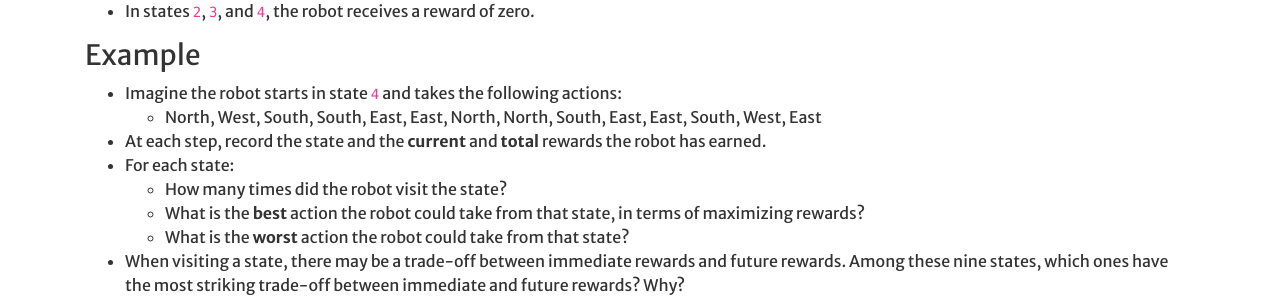
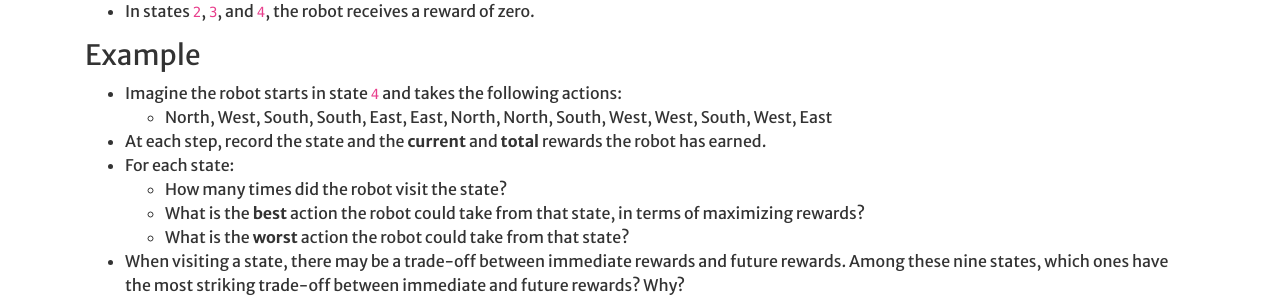
Before and after one commit to Hendrix-CS/csci235, a Jekyll site: the page built from modules/qlearning.md, in a window 1280 px wide and 900 px high, scrolled down 877 px. Shown: the part 153-451 px from the top of the window. Built offline with Jekyll 4.4.1, drawn with Linux system fonts in a browser that asks for light colours; a script that is not in the unit is left out.

Commit message:
Fixed error

```diff
--- a/modules/qlearning.md
+++ b/modules/qlearning.md
@@ -62,7 +62,7 @@ For the first set of exercises, consider the following states and actions:
 
 ### Example
 * Imagine the robot starts in state `4` and takes the following actions:
-  * North, West, South, South, East, East, North, North, South, East, East, South, West, East
+  * North, West, South, South, East, East, North, North, South, West, West, South, West, East
 * At each step, record the state and the **current** and **total** rewards the robot has
 earned.
 * For each state:
```
